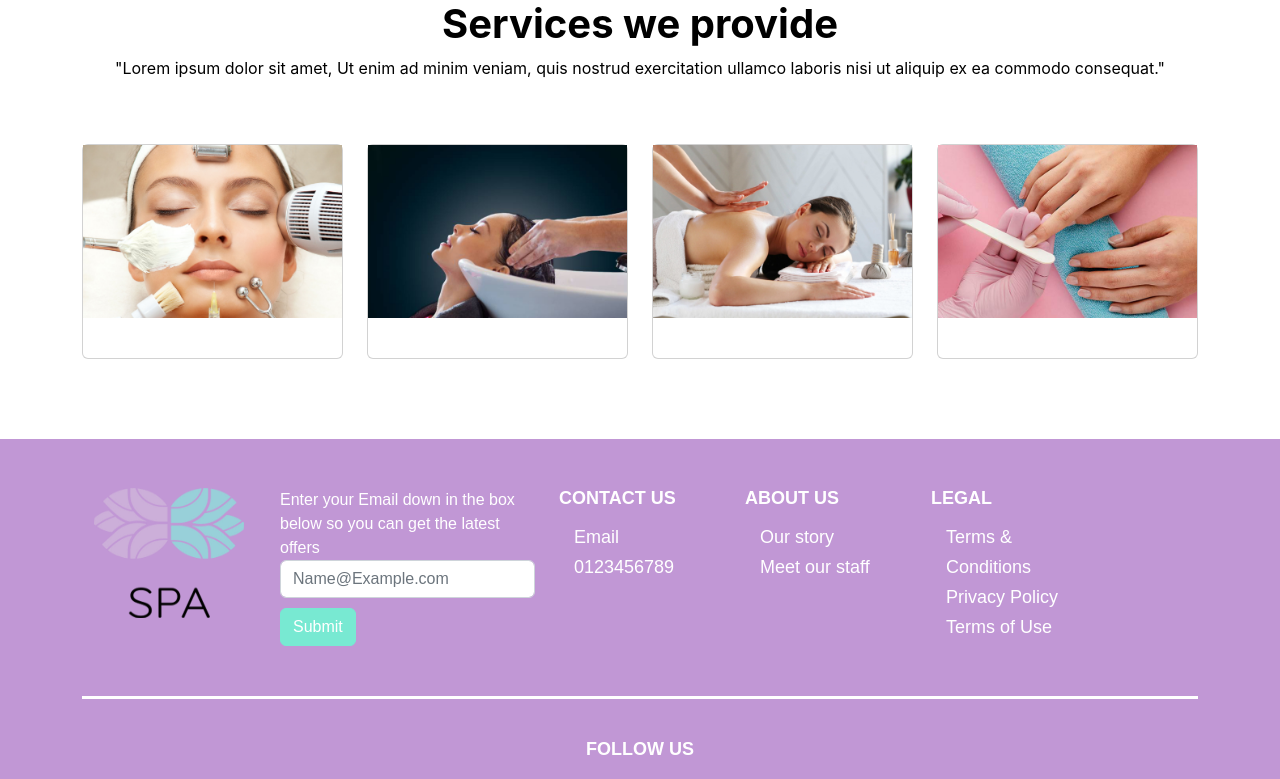
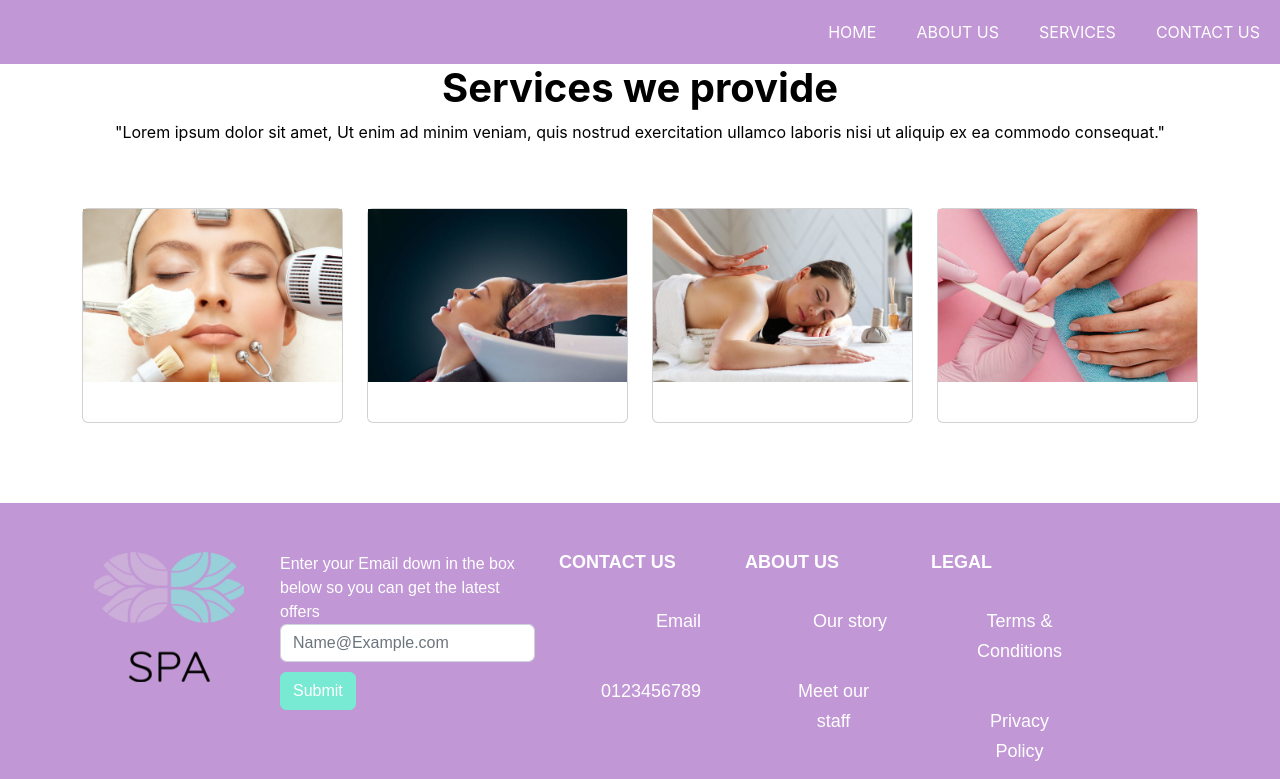
Before and after one commit to saifalaasabelaish/spa-project, a React (Create React App) app: page / in a window 1280 px wide. Shown: the top 779 px of the page. Built offline with nearby package versions, Linux system fonts and the light colour scheme.

Commit message:
reveiwing the code

```diff
--- a/src/App.js
+++ b/src/App.js
@@ -1,9 +1,10 @@
 import ServicesPage from "../src/components/SerivcesPage/ServicesPage"
 import Footer from "../src/components/common/Footer"
+import Navbar from "./components/common/Navbar";
 function App() {
   return (
 <>
-<div className="back"></div>
+<Navbar></Navbar>
 <ServicesPage></ServicesPage>
 <Footer></Footer>
 
```
